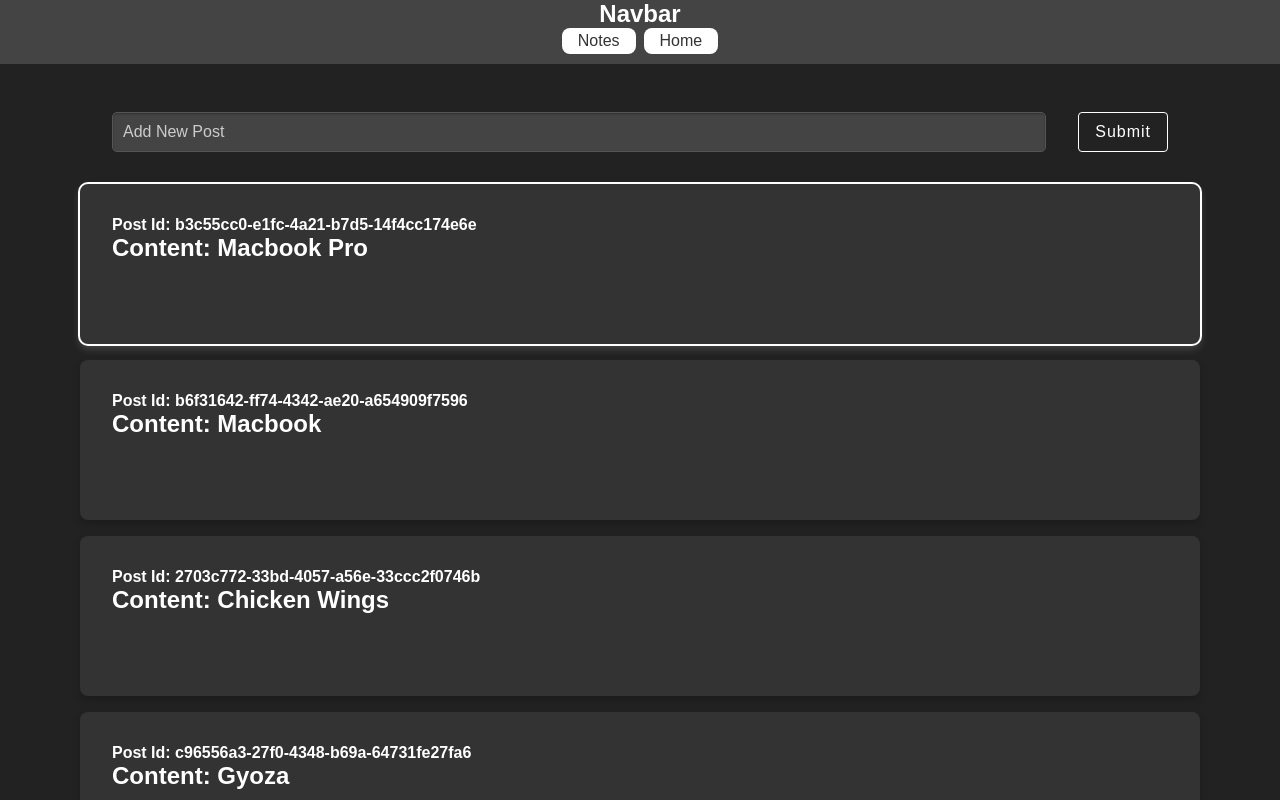
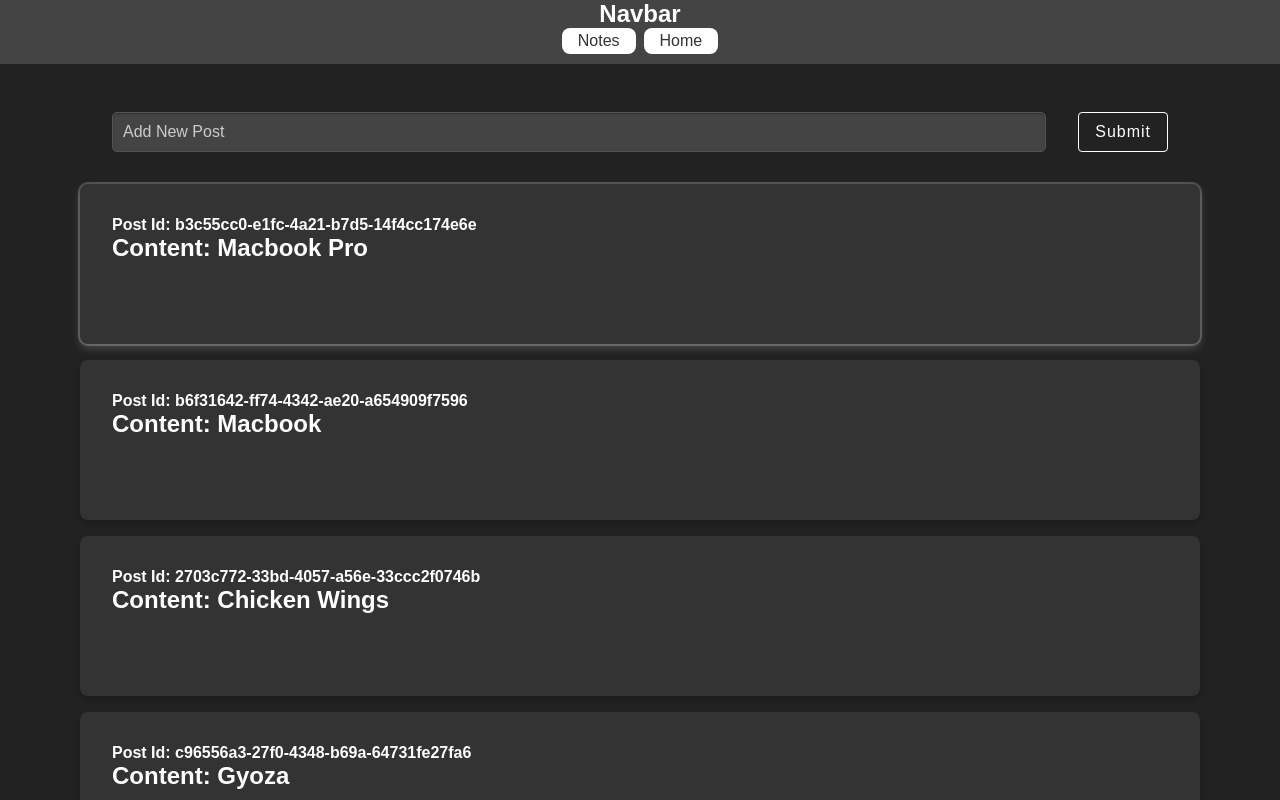
Before and after one commit to csrinu236/custom-infinite-scroll-logic, a Next.js app: page / in a window 1280 px wide. In both pictures the pointer is over the link 640 px from the left and 264 px from the top of the page. Built offline with nearby package versions, Linux system fonts and the light colour scheme; data requests are answered from the project's data file.

Commit message:
combined npm run dev & json server

```diff
--- a/package.json
+++ b/package.json
@@ -3,7 +3,7 @@
   "version": "0.1.0",
   "private": true,
   "scripts": {
-    "dev": "next dev",
+    "dev": "json-server db.json -d 2000 -p 3002 -w db.json & next dev",
     "build": "next build",
     "start": "next start",
     "lint": "next lint",
--- a/styles/globals.scss
+++ b/styles/globals.scss
@@ -57,7 +57,7 @@
 
   &:hover {
     box-shadow: 0 4px 8px rgba(255, 255, 255, 0.2);
-    outline: 2px solid white;
+    outline: 2px solid rgba(255, 255, 255, 0.2);
   }
 }
 
```
Also changed, not shown: 1 other file (tests, documents, lock files or other folders).
